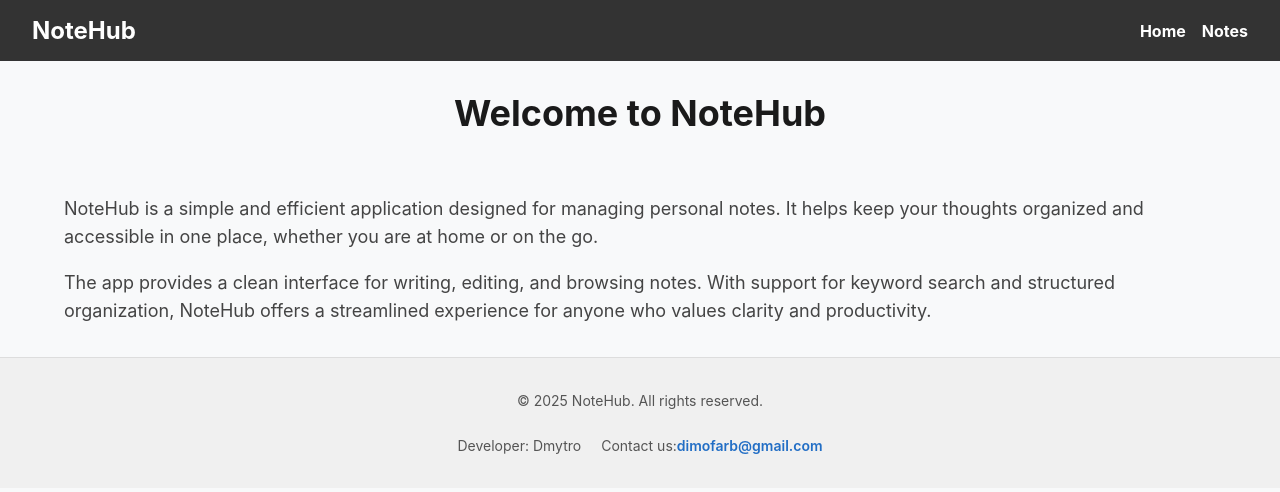
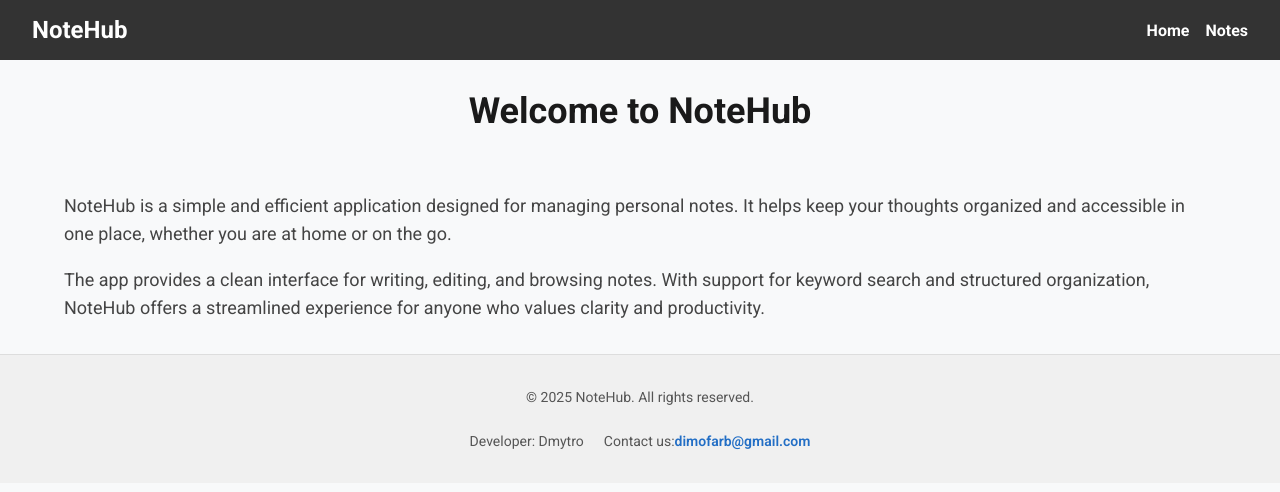
Before and after one commit to Diamond-FoxUA/08-zustand, a Next.js app: page / in a window 1280 px wide. Shown: the top 492 px of the page. Built offline with nearby package versions, Linux system fonts and the light colour scheme.

Commit message:
chore(assets): add Roboto font

```diff
--- a/app/layout.tsx
+++ b/app/layout.tsx
@@ -1,4 +1,5 @@
 import type { Metadata } from 'next';
+import { Roboto } from 'next/font/google';
 import './globals.css';
 
 import Header from '../components/Header/Header';
@@ -7,24 +8,33 @@ import TanStackProvider from '../components/TanStackProvider/TanStackProvider';
 
 export const metadata: Metadata = {
   title: 'NoteHub',
-  description:
-    'NoteHub is a modern note-taking web app built with Next.js.',
+  description: 'NoteHub is a modern note-taking web app built with Next.js.',
   icons: {
     icon: '/favicon.svg',
   },
   authors: [{ name: 'Dmytro Farbun' }],
   openGraph: {
     title: 'NoteHub',
-    description: 'Create, tag, search, and save drafts of your notes with NoteHub.',
+    description:
+      'Create, tag, search, and save drafts of your notes with NoteHub.',
     url: 'https://08-zustand-kappa-opal.vercel.app/',
-    images: [{
-      url: '/public/notehub-og-meta.jpg',
-      alt: 'NoteHub – modern note-taking app',
-      width: 1200,
-      height: 630
-    }]
-  }
+    images: [
+      {
+        url: '/public/notehub-og-meta.jpg',
+        alt: 'NoteHub – modern note-taking app',
+        width: 1200,
+        height: 630,
+      },
+    ],
+  },
 };
+
+export const roboto = Roboto({
+  weight: ['400','600', '700'],
+  style: 'normal',
+  subsets: ['latin'],
+  display: 'swap',
+});
 
 export default function RootLayout({
   children,
@@ -35,7 +45,7 @@ export default function RootLayout({
 }>) {
   return (
     <html lang="en">
-      <body>
+      <body className={roboto.className}>
         <TanStackProvider>
           <Header />
           <main>{children}</main>
```
